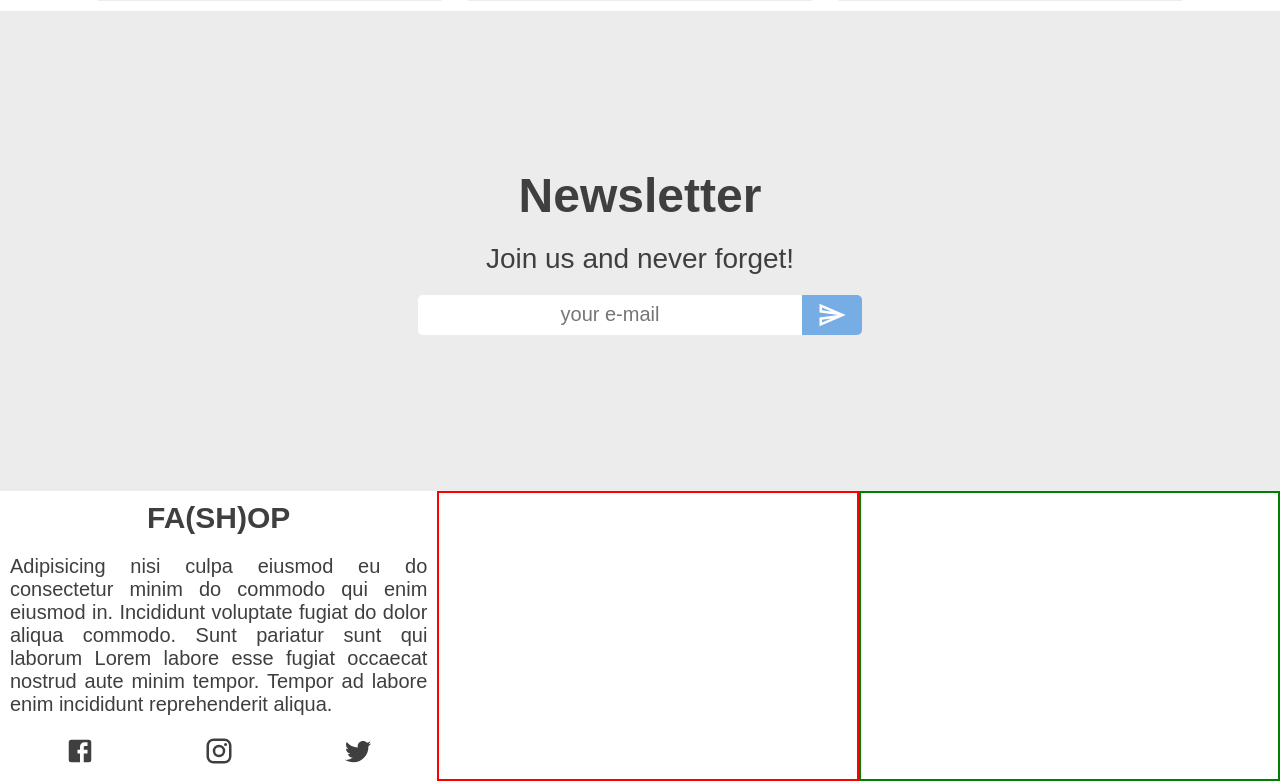
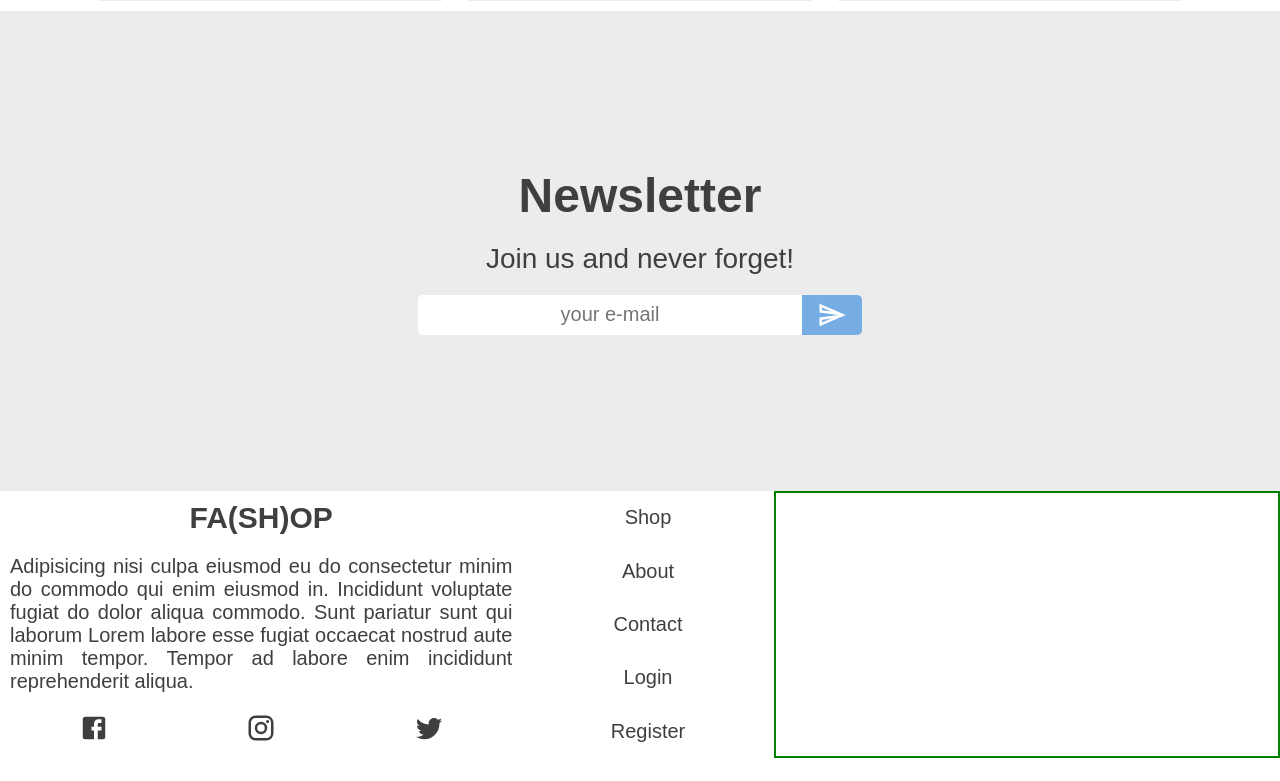
Before and after one commit to spiggyBe/e-fashion-shop-styled-components, a React (Create React App) app: page / in a window 1280 px wide. Shown: the part 2640-3421 px from the top of the page. After the commit the page ends 3398 px from the top, so only its background shows below. Built offline with nearby package versions, Linux system fonts and the light colour scheme.

Commit message:
footer center

```diff
--- a/src/components/Footer/Footer.js
+++ b/src/components/Footer/Footer.js
@@ -1,10 +1,9 @@
 import React from 'react'
-import { Container, Left, Center, Right, Desc, SocialContainer, SocialIcon } from './FooterStyle'
+import { Container, Left, Center, Right, Desc, SocialContainer, SocialIcon, StyledList, StyledItem, StyledLinkA } from './FooterStyle'
 import { Logo } from '../Navbar/NavbarStyle'
 import FacebookIcon from '@mui/icons-material/Facebook'
 import InstagramIcon from '@mui/icons-material/Instagram'
 import TwitterIcon from '@mui/icons-material/Twitter'
-
 
 export const Footer = () => {
     return (
@@ -28,7 +27,25 @@ export const Footer = () => {
                     </SocialIcon>
                 </SocialContainer>
             </Left>
-            <Center></Center>
+            <Center>
+                <StyledList>
+                    <StyledItem>
+                        <StyledLinkA href='/'>shop</StyledLinkA>
+                    </StyledItem>
+                    <StyledItem>
+                        <StyledLinkA href='/about' >about</StyledLinkA>
+                    </StyledItem>
+                    <StyledItem>
+                        <StyledLinkA href='/contact' >contact</StyledLinkA>
+                    </StyledItem>
+                    <StyledItem>
+                        <StyledLinkA href='/login'>login</StyledLinkA>
+                    </StyledItem>
+                    <StyledItem>
+                        <StyledLinkA href='/register'>register</StyledLinkA>
+                    </StyledItem>
+                </StyledList>
+            </Center>
             <Right></Right>
         </Container>
     )
--- a/src/components/Footer/FooterStyle.js
+++ b/src/components/Footer/FooterStyle.js
@@ -6,7 +6,7 @@ display: flex;
 `
 
 export const Left = styled.div`
-flex: 1;
+flex: 2;
 display: flex;
 flex-direction: column;
 align-items: center;
@@ -15,17 +15,15 @@ padding: 10px;
 
 export const Center = styled.div`
 flex: 1;
-border: 2px solid red;
-
 `
 
 export const Right = styled.div`
-flex: 1;
+flex: 2;
 border: 2px solid green;
 
 `
 
-export const Desc = styled.div`
+export const Desc = styled.p`
 text-align: justify;
 margin: 20px 0;
 `
@@ -40,3 +38,23 @@ justify-content: space-around;
 export const SocialIcon = styled.div`
 cursor: pointer;
 `
+
+export const StyledList = styled.ul`
+width: 100%;
+height: 100%;
+display: flex;
+flex-direction: column;
+justify-content: space-around;
+`
+
+export const StyledItem = styled.li`
+width: 100%;
+list-style: none;
+text-align: center;
+`
+
+export const StyledLinkA = styled.a`
+text-decoration: none;
+text-transform: capitalize;
+cursor: pointer;
+`
```
